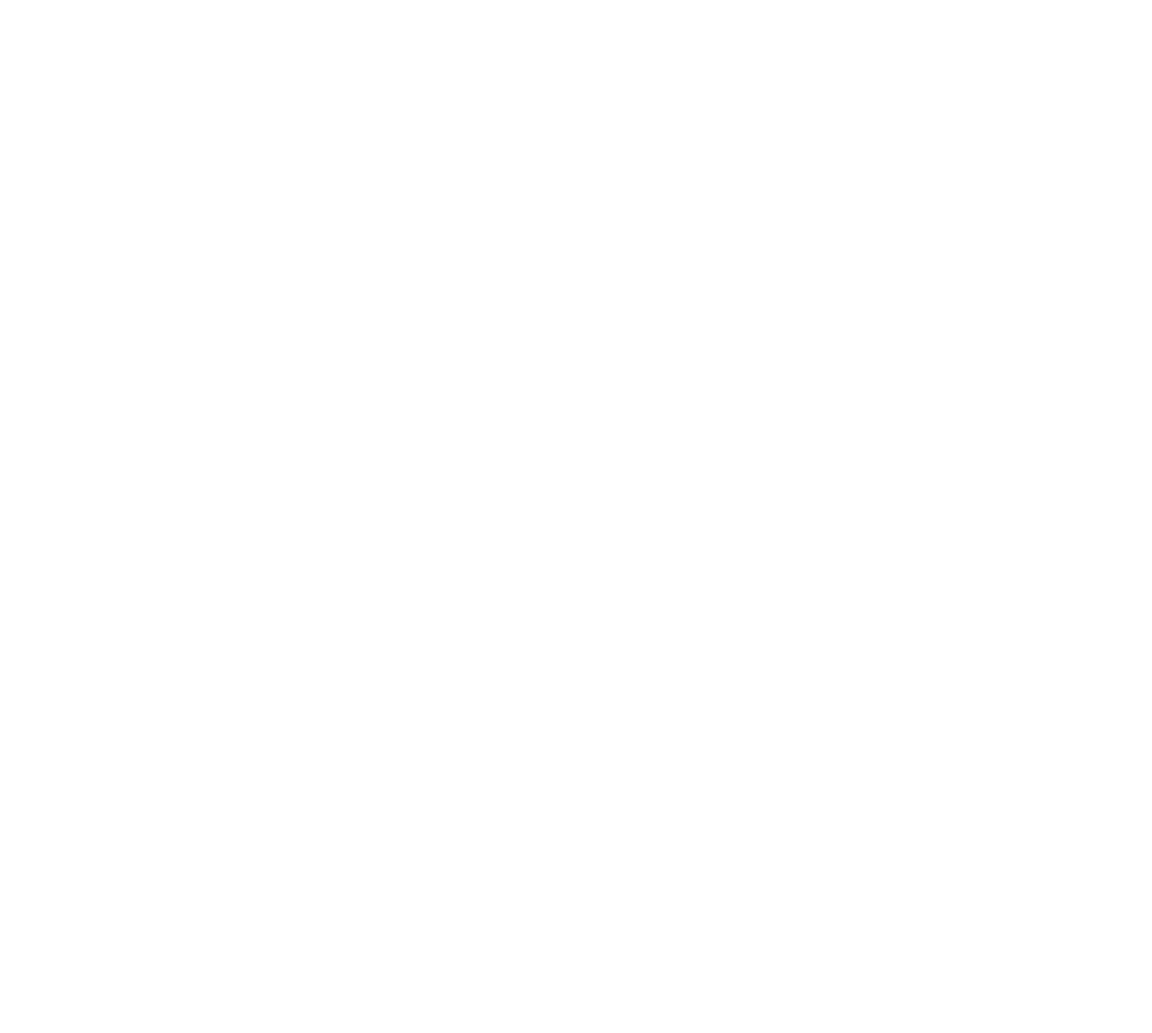
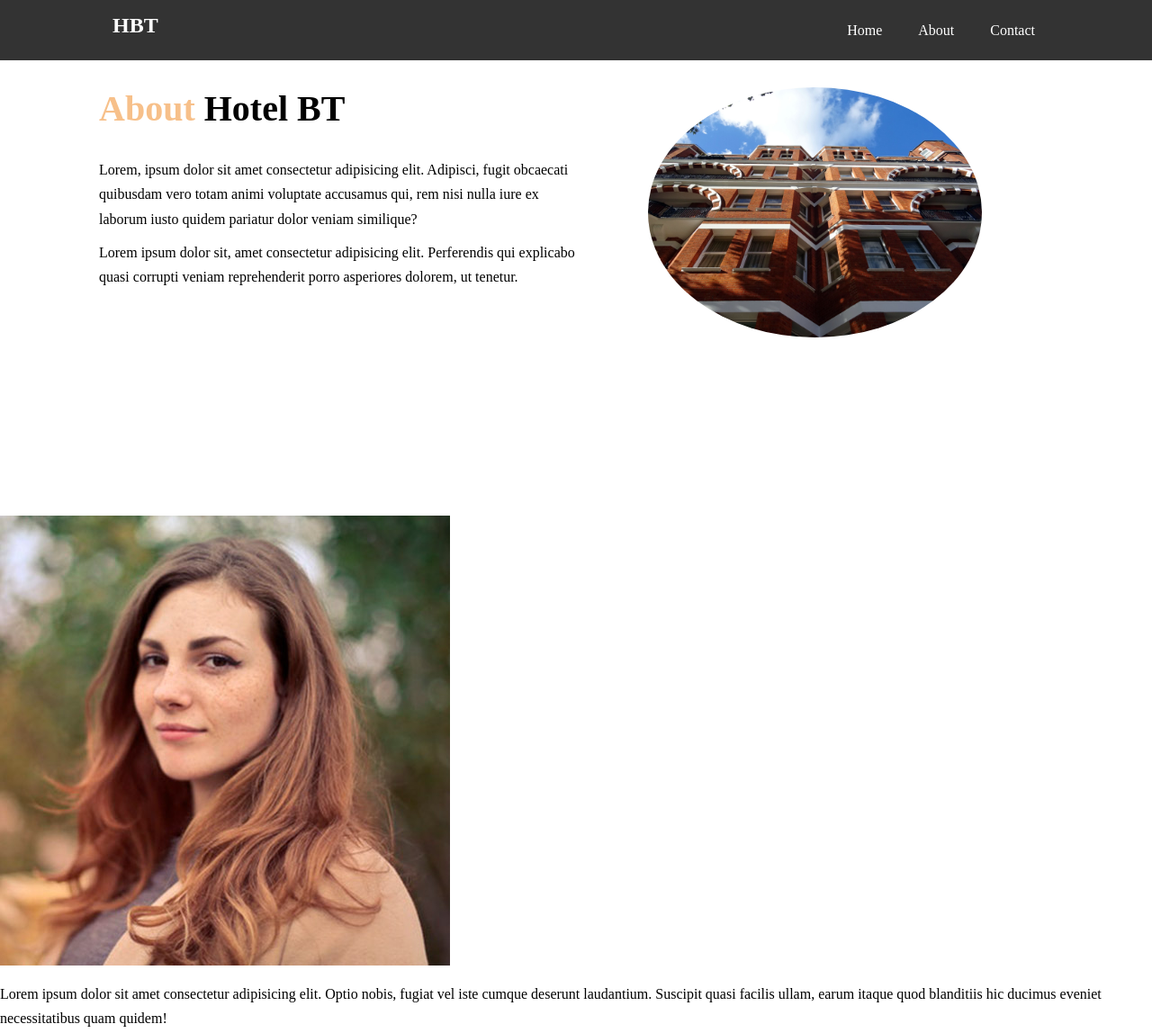
Before and after one commit to jamespulley59/hotel-website, a plain HTML site: page about.html in a window 1280 px wide. Shown: the top 1148 px of the page at 90% size. Before the commit the page ends 800 px from the top, so only its background shows below. Drawn offline with Linux system fonts and the light colour scheme.

Commit message:
guests say

```diff
--- a/about.html
+++ b/about.html
@@ -0,0 +1,51 @@
+<!DOCTYPE html>
+<html lang="en">
+<head>
+    <meta charset="UTF-8">
+    <meta name="viewport" content="width=device-width, initial-scale=1.0">
+    <meta http-equiv="X-UA-Compatible" content="ie=edge">
+    <meta name='description' content='Welcome to the best hotel in Boston'>
+    <meta name='keywords' content='hotel, Boston hotel, near the Boston Commons,c<link rel="stylesheet" href="https://use.fontawesome.com/releases/v5.8.1/css/all.css" integrity="sha384-50oBUHEmvpQ+1lW4y57PTFmhCaXp0ML5d60M1M7uH2+nqUivzIebhndOJK28anvf" crossorigin="anonymous">lose to Boston shopping, convenient to Business district and waterfront'>
+    <link rel="stylesheet" href="https://use.fontawesome.com/releases/v5.8.1/css/all.css" integrity="sha384-50oBUHEmvpQ+1lW4y57PTFmhCaXp0ML5d60M1M7uH2+nqUivzIebhndOJK28anvf" crossorigin="anonymous">
+    <link rel='stylesheet' href='css/style.css'>
+    <title>About</title>
+</head>
+<body>
+<header>
+    <nav>
+    <div class='container'>
+    <h1><a href='index.html'>HBT</a></h1>
+        <ul>
+            <li><a href='index.html'>Home</a></li>
+            <li><a href='about.html'>About</a></li>
+            <Li><a href="contact.html">Contact</a></Li>
+        </ul>
+    </div>
+</nav>
+</header>
+<section id='about-info' class='py-3'>
+    <div class="container">
+        <div class='info-left'>
+            <h1><span class='text-primary'>About</span> Hotel BT</h1>
+            <p>Lorem, ipsum dolor sit amet consectetur adipisicing elit. Adipisci, fugit obcaecati quibusdam vero totam animi voluptate accusamus qui, rem nisi nulla iure ex laborum iusto quidem pariatur dolor veniam similique?</p>
+            <p>Lorem ipsum dolor sit, amet consectetur adipisicing elit. Perferendis qui explicabo quasi corrupti veniam reprehenderit porro asperiores dolorem, ut tenetur.</p>
+        </div>
+        <div class='info-right'>
+            <img src="img/photo-2.jpg" alt="hotel">
+        </div>
+    </div>
+</section>
+<div class='clr'></div>
+<section id='testimonials'>
+    <div class='container'></div>
+    <h2>What Our Guests Say</h2>
+    <div>
+        <img src="img/person-1.jpg" alt="Annie">
+        <p>Lorem ipsum dolor sit amet consectetur adipisicing elit. Optio nobis, fugiat vel iste cumque deserunt laudantium. Suscipit quasi facilis ullam, earum itaque quod blanditiis hic ducimus eveniet necessitatibus quam quidem!</p>
+    </div>
+    <div>
+            <img src="img/person-2.jpg" alt="Annie2">
+            <p>Lorem ipsum dolor sit amet consectetur adipisicing elit. Optio nobis, fugiat vel iste cumque deserunt laudantium. Suscipit quasi facilis ullam, earum itaque quod blanditiis hic ducimus eveniet necessitatibus quam quidem!</p>
+        </div>
+</section>
+</body>
--- a/css/style.css
+++ b/css/style.css
@@ -4,8 +4,20 @@
     margin: 0;
     box-sizing: border-box;
 }
+body{
+    line-height: 1.7em;
+}
 
 /* utility */
+.py-1 {
+    padding: 10px 0;
+}
+.py-2 {
+    padding: 20px 0;
+}
+.py-3 {
+    padding: 30px 0;
+}
 .clr {
     clear: both;
 }
@@ -135,7 +147,42 @@ margin-bottom: 30px;
     width: 33.3%;
     padding: 50ox;
     text-align: center;
+    min-height: 260
 }
+/*  about info */
+#about-info .info-left {
+    float: left;
+    width: 50%;
+    min-height: 100%;
+}
+#about-info .info-left h1 {
+    font-size: 40px;
+    line-height: 1.2em
+}
+#about-info .info-right {
+    float: right;
+    width: 50%;
+    min-height: 100%;
+}
+#about-info .info-right img {
+    display: block;
+    margin: auto;
+    width: 70%;
+    border-radius: 50%;
+}
+/* testimonials */
+#testimonials {
+    background: url('../img/test-bg-jpg') no-repeat center center/cover;
+    height: 100%;
+    padding-top: 100px;
+}
+#testimonials h2 {
+    color: white;
+    text-align: center;
+    padding-bottom: 40px;
+    font-size: 40px;
+}
+
 footer {
     text-align: center;
     padding: 1px;
```
Also changed, not shown: index.html (+3 -3 lines).
